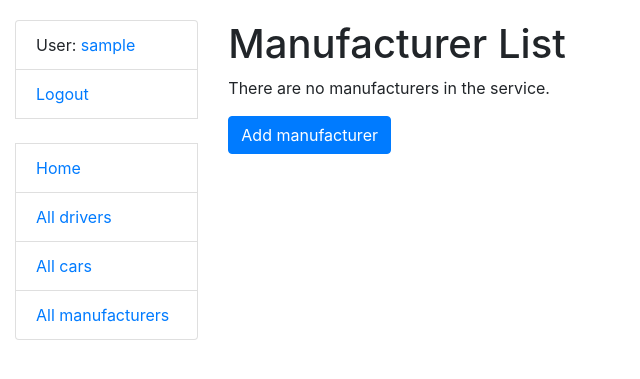
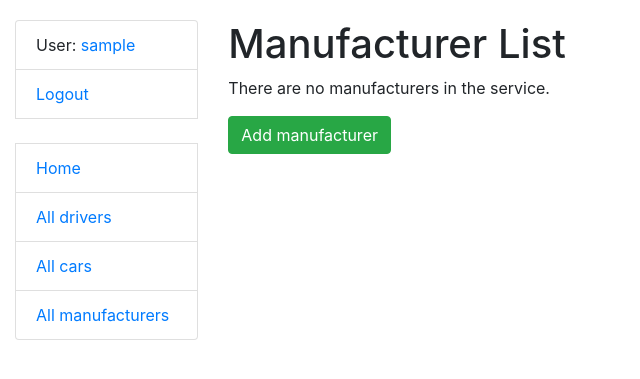
Before and after one commit to Hectorovich/taxi-service, a Django app: page /manufacturers/ in a window 1280 px wide. Shown: the top 379 px of the page, without its empty margins (0-640 px from the left). Run offline with Django 4.2, Linux system fonts and the light colour scheme; the visitor is signed in with stand-in values (Sample User, id 1); data that the repository does not hold is empty.

Commit message:
Changed some buttons in manufacturer tempaltes

```diff
--- a/templates/taxi/driver_confirm_delete.html
+++ b/templates/taxi/driver_confirm_delete.html
@@ -8,6 +8,6 @@
     <form action="" method="post">
         {% csrf_token %}
         <input type="submit" value="Delete" class="btn btn-danger">
-        <a href="{% url 'taxi:driver-list' %}" class="btn btn-secondary">Cancel</a>
+        <a href="{% url 'taxi:driver-detail' pk=driver.id %}" class="btn btn-secondary">Cancel</a>
     </form>
 {% endblock %}
--- a/templates/taxi/manufacturer_confirm_delete.html
+++ b/templates/taxi/manufacturer_confirm_delete.html
@@ -8,5 +8,6 @@
     <form action="" method="post">
         {% csrf_token %}
         <input type="submit" value="Delete" class="btn btn-danger">
+        <a href="{% url 'taxi:manufacturer-list' %}" class="btn btn-secondary">Cancel</a>
     </form>
 {% endblock %}
--- a/templates/taxi/manufacturer_form.html
+++ b/templates/taxi/manufacturer_form.html
@@ -8,7 +8,8 @@
         {% csrf_token %}
         {{ form|crispy }}
 
-        <input class="btn btn-primary" type="submit" value={{ object|yesno:"Update,Add" }}>
+        <input class="btn btn-success" type="submit" value={{ object|yesno:"Update,Add" }}>
+        <a href="{% url 'taxi:manufacturer-list' %}" class="btn btn-secondary">Cancel</a>
     </form>
 
 {% endblock %}
--- a/templates/taxi/manufacturer_list.html
+++ b/templates/taxi/manufacturer_list.html
@@ -26,10 +26,10 @@
                   {{ manufacturer.country }}
               </td>
               <td>
-                  <a href="{% url 'taxi:manufacturer-update' pk=manufacturer.id %}" class="btn btn-link">UPDATE</a>
+                  <a href="{% url 'taxi:manufacturer-update' pk=manufacturer.id %}" class="btn btn-success">UPDATE</a>
               </td>
               <td>
-                  <a href="{% url 'taxi:manufacturer-delete' pk=manufacturer.id %}" class="btn btn-link">DELETE</a>
+                  <a href="{% url 'taxi:manufacturer-delete' pk=manufacturer.id %}" class="btn btn-danger">DELETE</a>
               </td>
           </tr>
         {% endfor %}
@@ -38,7 +38,7 @@
     {% else %}
         <p>There are no manufacturers in the service.</p>
     {% endif %}
-    <a href="{% url 'taxi:manufacturer-create' %}" class="btn btn-primary">Add manufacturer</a>
+    <a href="{% url 'taxi:manufacturer-create' %}" class="btn btn-success">Add manufacturer</a>
     <br>
     <br>
 {% endblock %}
```
